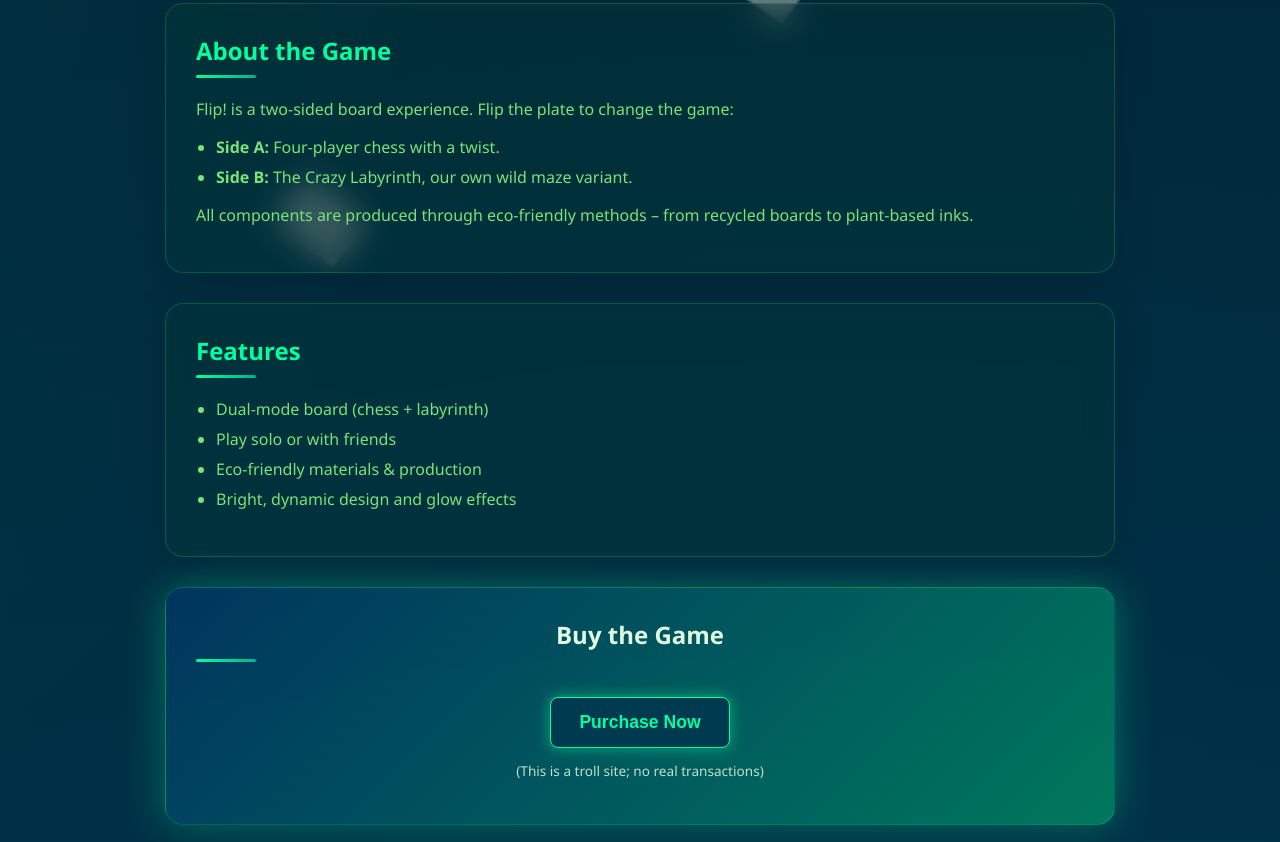
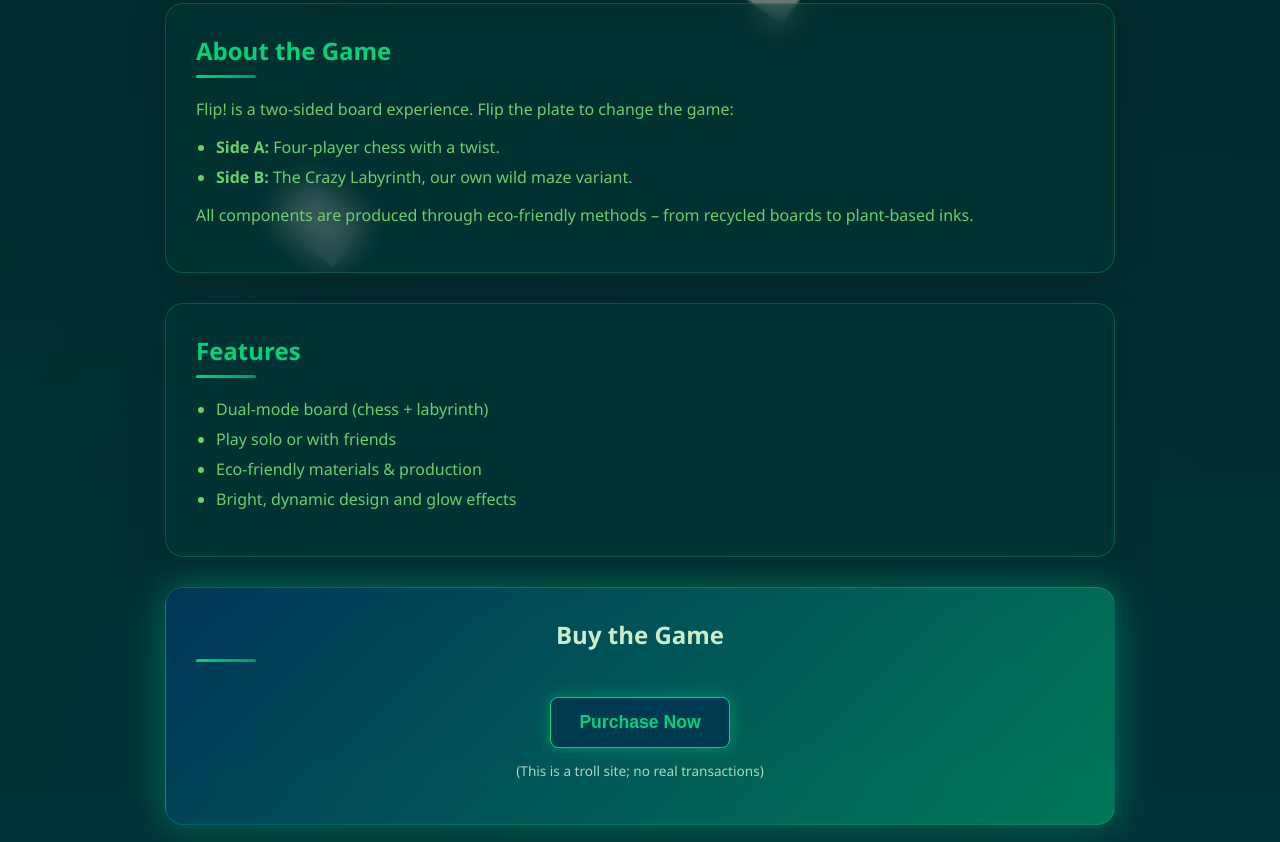
Before and after one commit to rantdom46/manfred, a plain HTML site: page index.html in a window 1280 px wide. Shown: the part 258-1100 px from the top of the page. Drawn offline with Linux system fonts and the light colour scheme; grey boxes are pictures that could not be loaded.

Commit message:
adjusted greentones

```diff
--- a/style.css
+++ b/style.css
@@ -9,14 +9,14 @@ body {
   font-family: "Segoe UI", Arial, sans-serif;
 
   background:
-    radial-gradient(circle at 20% 30%, rgba(0,168,107,0.1), transparent 40%),
-    radial-gradient(circle at 80% 70%, rgba(0,58,112,0.1), transparent 40%),
-    linear-gradient(180deg, #001f30, #003a50); /* dark-blue gradient base */
+    radial-gradient(circle at 20% 30%, rgba(0,168,107,0.05), transparent 40%),
+    radial-gradient(circle at 80% 70%, rgba(0,58,112,0.05), transparent 40%),
+    linear-gradient(180deg, #002324, #003a40); /* darker green‑blue gradient base */
 
   background-size: 200% 200%;
   animation: bgMove 15s ease infinite;
 
-  color: #79e479; /* soft green text */
+  color: #6ccf6c; /* softer green text tone */
   overflow-x: hidden;
   position: relative;
 }
@@ -35,7 +35,8 @@ body {
   z-index: 0;
   /* slightly higher opacity and will vary per leaf */
   opacity: 0.7;
-  filter: blur(1px);
+  /* tint green and soften white highlights */
+  filter: blur(1px) hue-rotate(90deg) saturate(1.2);
   transition: opacity 0.3s;
 }
 
@@ -69,7 +70,7 @@ body {
 /* ===== Header ===== */
 header {
   background: linear-gradient(135deg, #003a70, #006d5b);
-  color: #a2eea2;
+  color: #8fe78f;
   padding: 50px 20px;
   border-radius: 16px;
   box-shadow: 0 0 30px rgba(0, 200, 120, 0.3);
@@ -79,7 +80,7 @@ header h1 {
   margin: 0;
   font-size: 2.8em;
   letter-spacing: 3px;
-  text-shadow: 0 0 10px rgba(0,255,150,0.6);
+  text-shadow: 0 0 10px rgba(0,230,120,0.5);
 }
 
 header p {
@@ -113,7 +114,7 @@ section.show {
 /* Headings */
 h2 {
   margin-top: 0;
-  color: #00ff9e;
+  color: #00d47a;
   position: relative;
 }
 
@@ -122,7 +123,7 @@ h2::after {
   width: 60px;
   height: 3px;
   display: block;
-  background: linear-gradient(90deg, #00ff9e, #00b38f);
+  background: linear-gradient(90deg, #00d47a, #00956f);
   margin-top: 8px;
   border-radius: 2px;
 }
@@ -139,13 +140,13 @@ ul li {
 /* Purchase Section */
 #purchase {
   background: linear-gradient(135deg, rgba(0,58,112,0.6), rgba(0,168,107,0.6));
-  color: #e0f8e0;
+  color: #cbecc9;
   text-align: center;
   box-shadow: 0 0 40px rgba(0, 255, 150, 0.3);
 }
 
 #purchase h2 {
-  color: #e0f8e0;
+  color: #cbecc9;
 }
 
 .note {
@@ -156,8 +157,8 @@ ul li {
 /* Button */
 #buy-button {
   background: #003a50;
-  color: #00ff9e;
-  border: 1px solid #00ff9e;
+  color: #00d47a;
+  border: 1px solid #00d47a;
   padding: 14px 28px;
   font-size: 1.1em;
   border-radius: 8px;
@@ -165,13 +166,13 @@ ul li {
   margin-top: 15px;
   font-weight: bold;
   transition: all 0.3s ease;
-  box-shadow: 0 0 15px rgba(0,255,150,0.5);
+  box-shadow: 0 0 15px rgba(0,220,130,0.4);
 }
 
 #buy-button:hover {
   background: #00595f;
   transform: translateY(-3px);
-  box-shadow: 0 0 30px rgba(0,255,150,0.9);
+  box-shadow: 0 0 30px rgba(0,220,130,0.8);
 }
 
 #buy-button:active {
```
